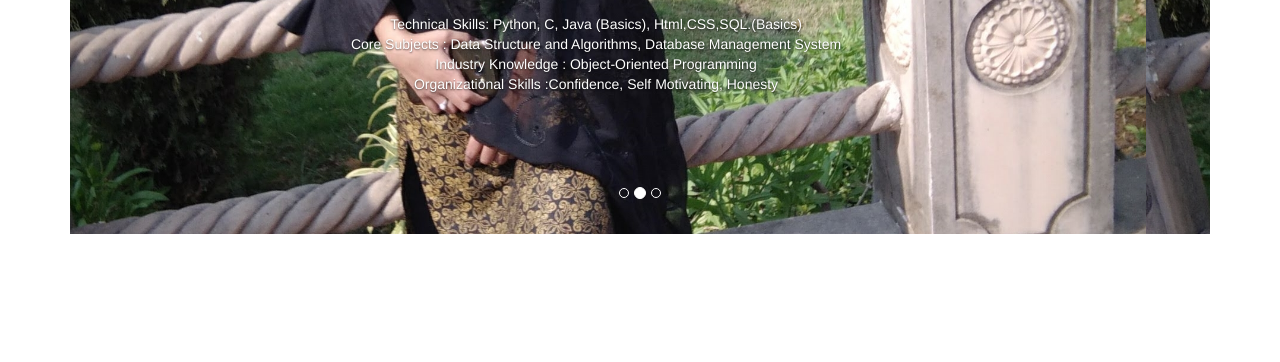
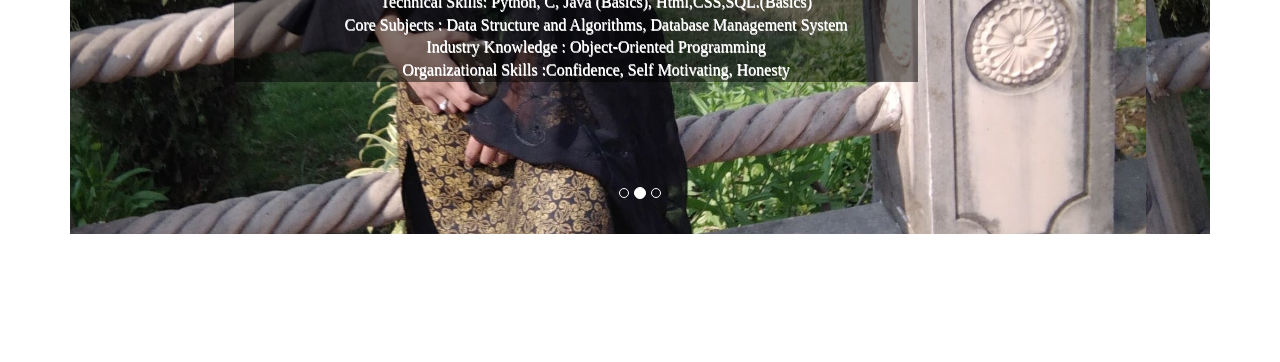
Before and after one commit to nehapatel2209/nehapatel2209.github.io, a plain HTML site: page index.html in a window 1280 px wide. Shown: the part 438-800 px from the top of the page. Drawn offline with nearby package versions, Linux system fonts and the light colour scheme.

Commit message:
Update index.html

```diff
--- a/index.html
+++ b/index.html
@@ -5,7 +5,7 @@
   <meta charset="utf-8">
   <meta name="viewport" content="width=device-width, initial-scale=1">
   <link rel="stylesheet" href="https://maxcdn.bootstrapcdn.com/bootstrap/3.4.1/css/bootstrap.min.css">
-  <link rel="stylesheet" href="p_style.css">
+  <link rel="stylesheet" href="style.css">
   <script src="https://ajax.googleapis.com/ajax/libs/jquery/3.5.1/jquery.min.js"></script>
   <script src="https://maxcdn.bootstrapcdn.com/bootstrap/3.4.1/js/bootstrap.min.js"></script>
 </head>
```
